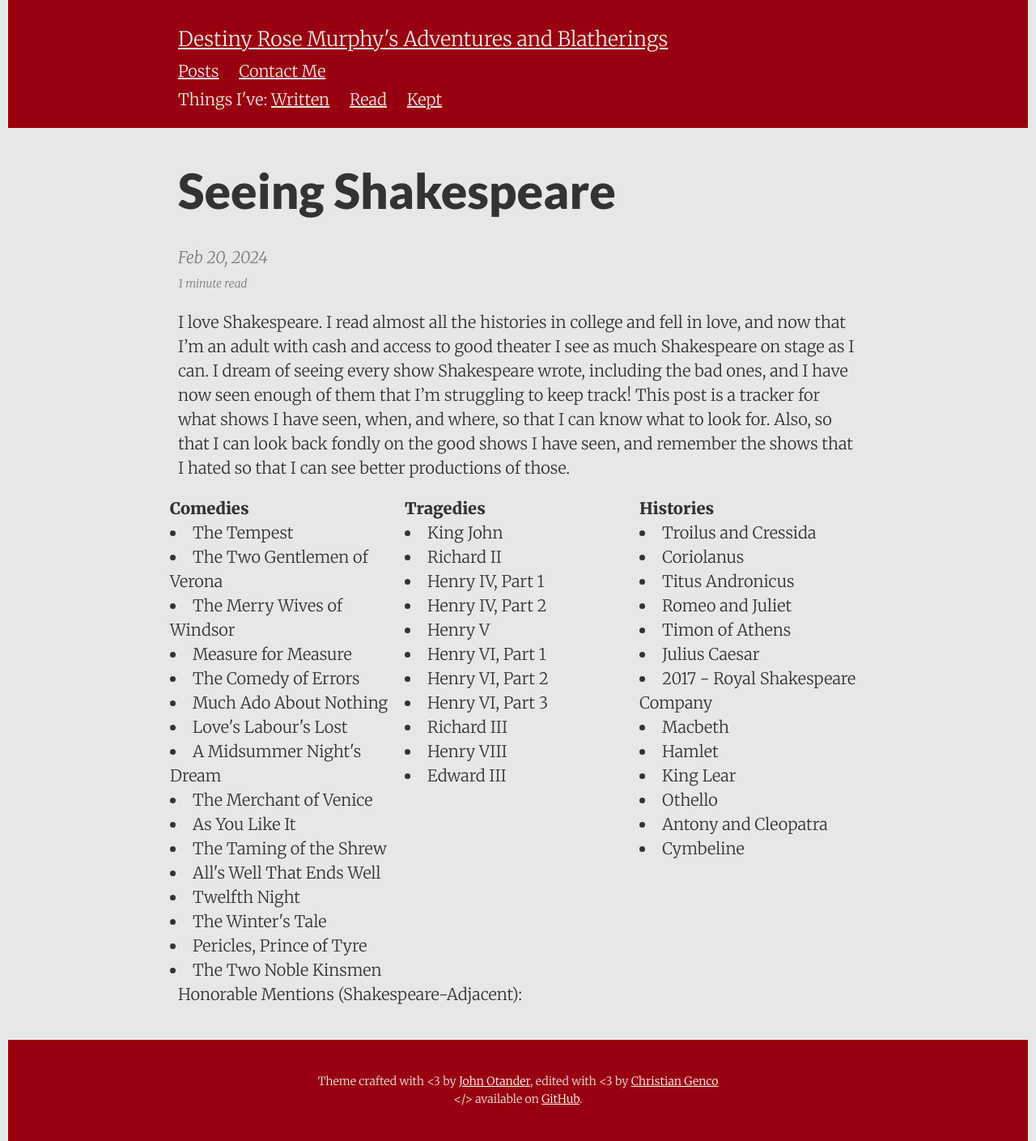
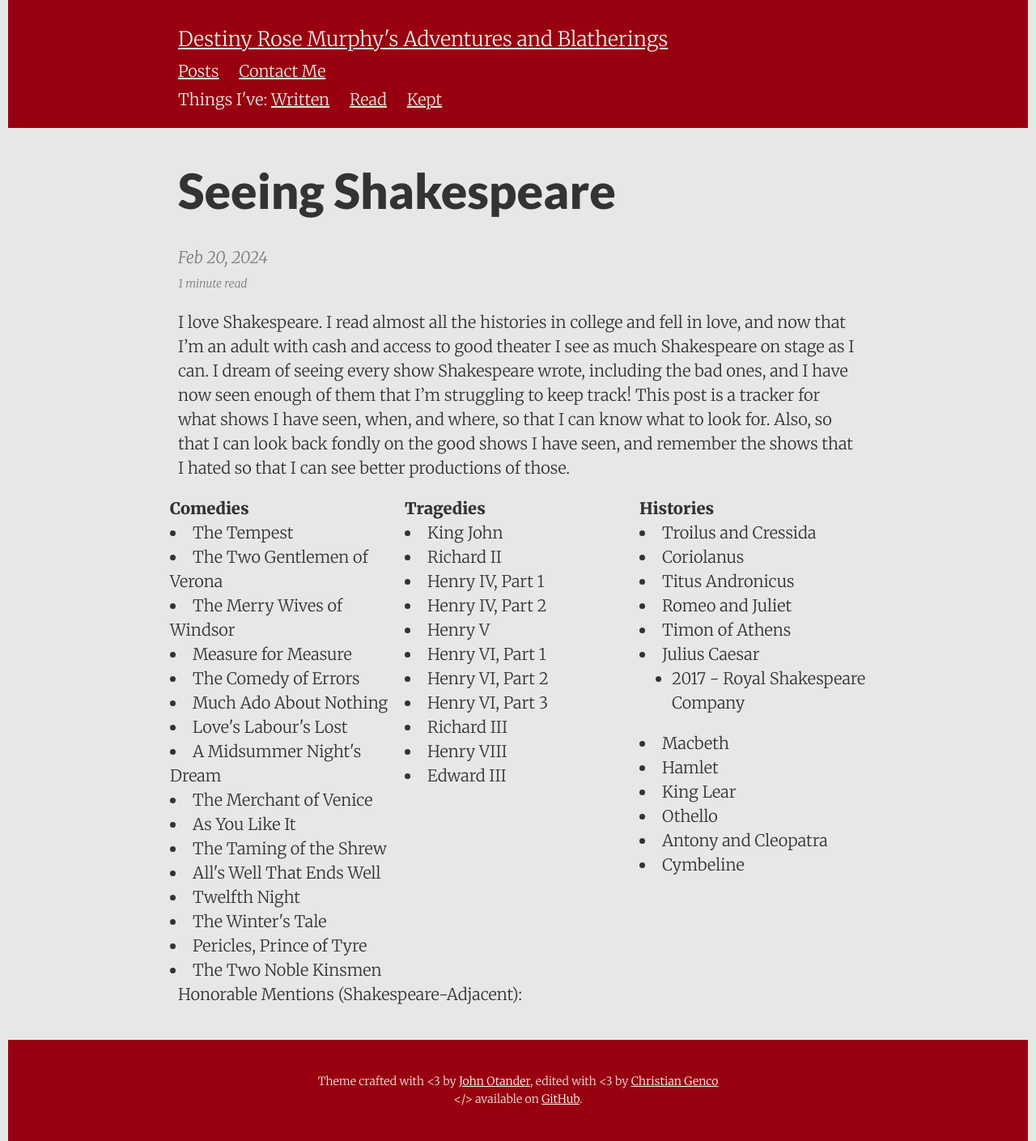
Before and after one commit to DestinyRoseMurphy/DestinyRoseMurphy.github.io, a Jekyll site: the page built from _posts/2024-02-20-Shakespeare.md, in a window 1280 px wide. Shown: the whole page at 81% size. Built offline with Jekyll 4.4.1, drawn with Linux system fonts in a browser that asks for light colours.

Commit message:
Trying again for subpoint

```diff
--- a/_posts/2024-02-20-Shakespeare.md
+++ b/_posts/2024-02-20-Shakespeare.md
@@ -69,7 +69,9 @@ I love Shakespeare. I read almost all the histories in college and fell in love,
 			<li>Romeo and Juliet</li>
 			<li>Timon of Athens </li>
 			<li>Julius Caesar</li>
-				<li>2017 - Royal Shakespeare Company</li>
+				<ul class="square">
+  				<li>2017 - Royal Shakespeare Company</li>
+				</ul>
 			<li>Macbeth</li>
 			<li>Hamlet</li>
 			<li>King Lear</li>
```
